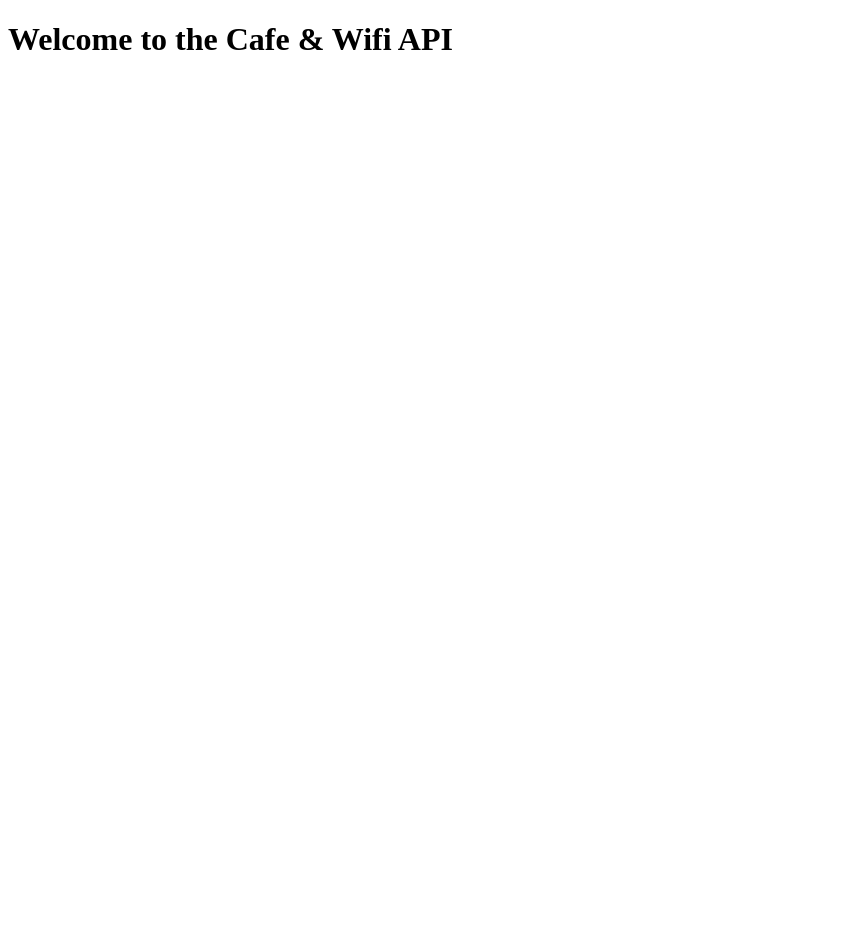
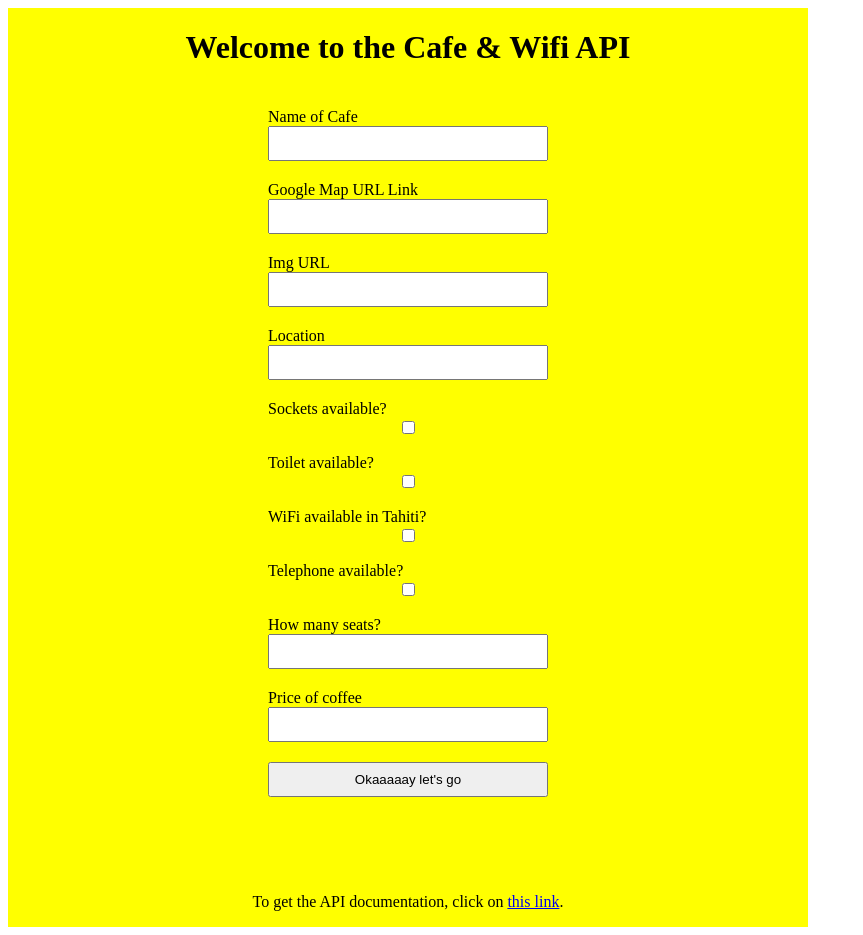
Before and after one commit to WardVerc/python-course, a Flask app: page / in a window 1280 px wide. Shown: the whole page, without its empty margins (0-863 px from the left). Before the commit the page ends 50 px from the top, so only its background shows below. Run offline with Flask 3, Linux system fonts and the light colour scheme.

Commit message:
day 66 - build own Python API with documentation

```diff
--- a/day-61-66-build-own-API/main.py
+++ b/day-61-66-build-own-API/main.py
@@ -1,5 +1,6 @@
 from flask import Flask, jsonify, render_template, request
 from flask_sqlalchemy import SQLAlchemy
+import random
 
 '''
 Install the required packages first:
@@ -36,6 +37,21 @@ class Cafe(db.Model):
     can_take_calls = db.Column(db.Boolean, nullable=False)
     coffee_price = db.Column(db.String(250), nullable=True)
 
+    # Makes it easier to return data in the API
+    def to_dict(self):
+        #Method 1.
+        dictionary = {}
+        # Loop through each column in the data record
+        for column in self.__table__.columns:
+            #Create a new dictionary entry;
+            # where the key is the name of the column
+            # and the value is the value of the column
+            dictionary[column.name] = getattr(self, column.name)
+        return dictionary
+
+        #Method 2. Altenatively use Dictionary Comprehension to do the same thing.
+        return {column.name: getattr(self, column.name) for column in self.__table__.columns}
+
 
 with app.app_context():
     db.create_all()
@@ -47,12 +63,103 @@ def home():
 
 
 ## HTTP GET - Read Record
+@app.route("/random", methods=["GET"])
+def get_random_cafe():
+    result = db.session.execute(db.select(Cafe))
+    all_cafes = result.scalars().all()
+    random_cafe = random.choice(all_cafes)
+
+    # see to_dict method in the db Cafe class:
+    return jsonify(cafe=random_cafe.to_dict())
+    # This does the same without the to_dict method:
+    # return jsonify(cafe={
+    #     "id": random_cafe.id,
+    #     "name": random_cafe.name,
+    #     "map_url": random_cafe.map_url,
+    #     "img_url": random_cafe.img_url,
+    #     "location": random_cafe.location,
+    #     "seats": random_cafe.seats,
+    #     "has_toilet": random_cafe.has_toilet,
+    #     "has_wifi": random_cafe.has_wifi,
+    #     "has_sockets": random_cafe.has_sockets,
+    #     "can_take_calls": random_cafe.can_take_calls,
+    #     "coffee_price": random_cafe.coffee_price,
+    # })
+
+@app.route("/all", methods=["GET"])
+def get_all_cafes():
+    result = db.session.execute(db.select(Cafe).order_by(Cafe.name))
+    all_cafes = result.scalars().all()
+    # # Method 1
+    # all_cafes_in_dict = []
+    # for cafe in all_cafes:
+    #     all_cafes_in_dict.append(cafe.to_dict())
+    # return jsonify(cafes=all_cafes_in_dict)
+    # Method 2
+    return jsonify(cafes=[cafe.to_dict() for cafe in all_cafes])
+
+
+@app.route("/search", methods=["GET"])
+def search_cafe():
+    name = request.args.get("loc")
+    result = db.session.execute(db.select(Cafe).where(Cafe.location == name.capitalize()))
+    all_result_cafes = result.scalars().all()
+    if len(all_result_cafes) == 0:
+        return jsonify(error={
+            "Not Found": "Sorry, we don't have a cafe at that location."
+            }
+            ), 404
+    else:
+        return jsonify(cafes=[cafe.to_dict() for cafe in all_result_cafes])
 
 ## HTTP POST - Create Record
+@app.route("/add", methods=["POST"])
+def add_cafe():
+    new_cafe = Cafe(
+        name=request.form.get("name"),
+        map_url=request.form.get("map_url"),
+        img_url=request.form.get("img_url"),
+        location=request.form.get("loc"),
+        has_sockets=bool(request.form.get("sockets")),
+        has_toilet=bool(request.form.get("toilet")),
+        has_wifi=bool(request.form.get("wifi")),
+        can_take_calls=bool(request.form.get("calls")),
+        seats=request.form.get("seats"),
+        coffee_price=request.form.get("coffee_price"),
+    )
+    db.session.add(new_cafe)
+    db.session.commit()
+    print(new_cafe.name, new_cafe.has_wifi, new_cafe.seats)
+    return jsonify(response={"success": "Successfully added the new cafe."})
 
 ## HTTP PUT/PATCH - Update Record
+#PUT: swap the whole object with a new one
+#PATCH: only update one (or more?) property of an object
+@app.route("/update-price/<int:cafe_id>", methods=["PATCH"])
+def update_price(cafe_id: str):
+    new_price = request.args.get("new_price")
+    cafe = db.get_or_404(Cafe, cafe_id)
+    if cafe:
+        cafe.coffee_price = new_price
+        db.session.commit()
+        return jsonify(response={"success": "Successfully updated the price."}), 200
+    else:
+        return jsonify(error={"Not Found": "Sorry a cafe with that id was not found in the database."}), 404
 
 ## HTTP DELETE - Delete Record
+@app.route("/report-closed/<int:cafe_id>", methods=["DELETE"])
+def delete_cafe(cafe_id: str):
+    api_key = request.args.get("api-key")
+    if api_key == "TopSecretAPIKey":
+        cafe = db.get_or_404(Cafe, cafe_id)
+        if cafe:
+            db.session.delete(cafe)
+            db.session.commit()
+            return jsonify(response={"success": "Successfully deleted the cafe."}), 200
+        else:
+            return jsonify(error={"Not Found": "Sorry a cafe with that id was not found in the database."}), 404
+    else:
+        return jsonify(error={"Not Found": "Sorry, that's not allowed. Make sure you have the correct api key."}), 403
 
 
 if __name__ == '__main__':
--- /dev/null
+++ b/day-61-66-build-own-API/static/styles.css
@@ -0,0 +1,19 @@
+div {
+  display: flex;
+  flex-direction: column;
+  align-items: center;
+  width: 800px;
+  background-color: yellow;
+}
+
+.form {
+  padding: 20px 60px 60px 60px;
+  width: 280px; /* 60 + 60 = 120, 400-120 = 280px */
+  display: flex;
+  flex-direction: column;
+}
+
+.form input {
+  margin-bottom: 20px;
+  padding: 8px;
+}
--- a/day-61-66-build-own-API/templates/index.html
+++ b/day-61-66-build-own-API/templates/index.html
@@ -1,10 +1,44 @@
 <!DOCTYPE html>
 <html lang="en">
-<head>
-    <meta charset="UTF-8">
+  <head>
+    <meta charset="UTF-8" />
     <title>Cafe&Wifi API</title>
-</head>
-<body>
-    <h1>Welcome to the Cafe & Wifi API</h1>
-</body>
+    <link rel="stylesheet" href="static/styles.css" />
+  </head>
+  <body>
+    <div>
+      <h1>Welcome to the Cafe & Wifi API</h1>
+      <form class="form" method="post" action="/add">
+        <label>Name of Cafe</label>
+        <input name="name" />
+        <label>Google Map URL Link</label>
+        <input name="map_url" />
+        <label>Img URL</label>
+        <input name="img_url" />
+        <label>Location</label>
+        <input name="loc" />
+        <label>Sockets available?</label>
+        <input name="sockets" type="checkbox" />
+        <label>Toilet available?</label>
+        <input name="toilet" type="checkbox" />
+        <label>WiFi available in Tahiti?</label>
+        <input name="wifi" type="checkbox" />
+        <label>Telephone available?</label>
+        <input name="calls" type="checkbox" />
+        <label>How many seats?</label>
+        <input name="seats" />
+        <label>Price of coffee</label>
+        <input name="coffee_price" />
+        <input type="submit" value="Okaaaaay let's go" />
+      </form>
+      <p>
+        To get the API documentation, click on
+        <a
+          target="_blank"
+          href="https://documenter.getpostman.com/view/24307687/2s9YR3cFkg"
+          >this link</a
+        >.
+      </p>
+    </div>
+  </body>
 </html>
```
Also changed, not shown: day-61-66-build-own-API/instance/cafes.db.
